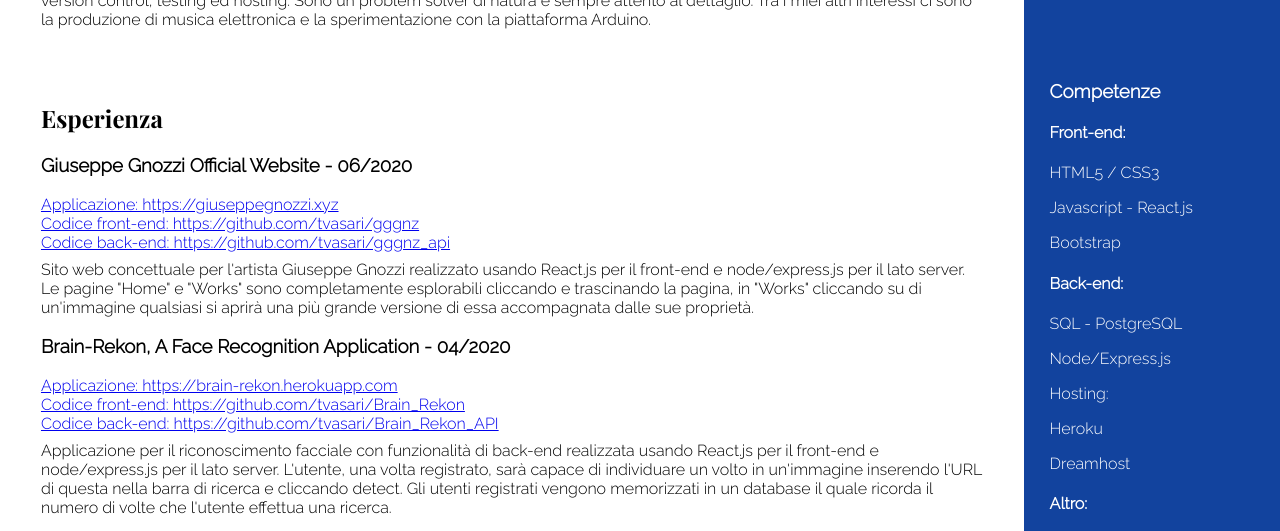
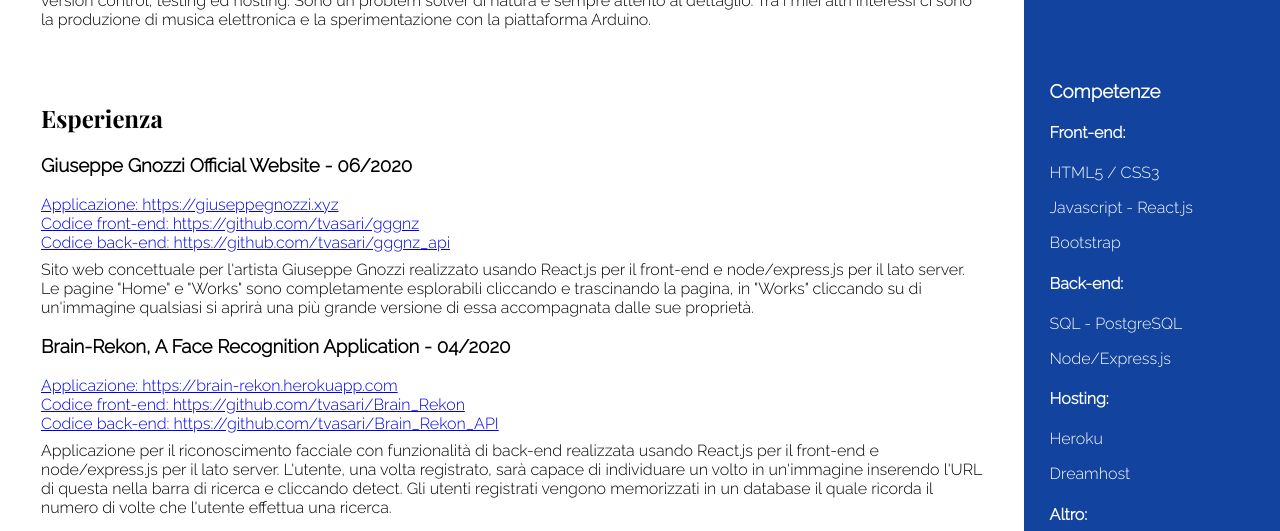
Before and after one commit to tvasari/curriculum_tv, a plain HTML site: page index.html in a window 1280 px wide. Shown: the part 219-750 px from the top of the page. Drawn offline with nearby package versions, Linux system fonts and the light colour scheme.

Commit message:
hosting fixed

```diff
--- a/index.html
+++ b/index.html
@@ -67,7 +67,7 @@
 			<li><h4>Back-end:</h4></li>
 			<li><p>SQL - PostgreSQL</p></li>
 			<li><p>Node/Express.js</p></li>
-			<li><p>Hosting:</p></li>
+			<li><h4>Hosting:</h4></li>
 			<li><p>Heroku</p></li>
 			<li><p>Dreamhost</p></li>
 			<li><h4>Altro:</h4></li>
```
